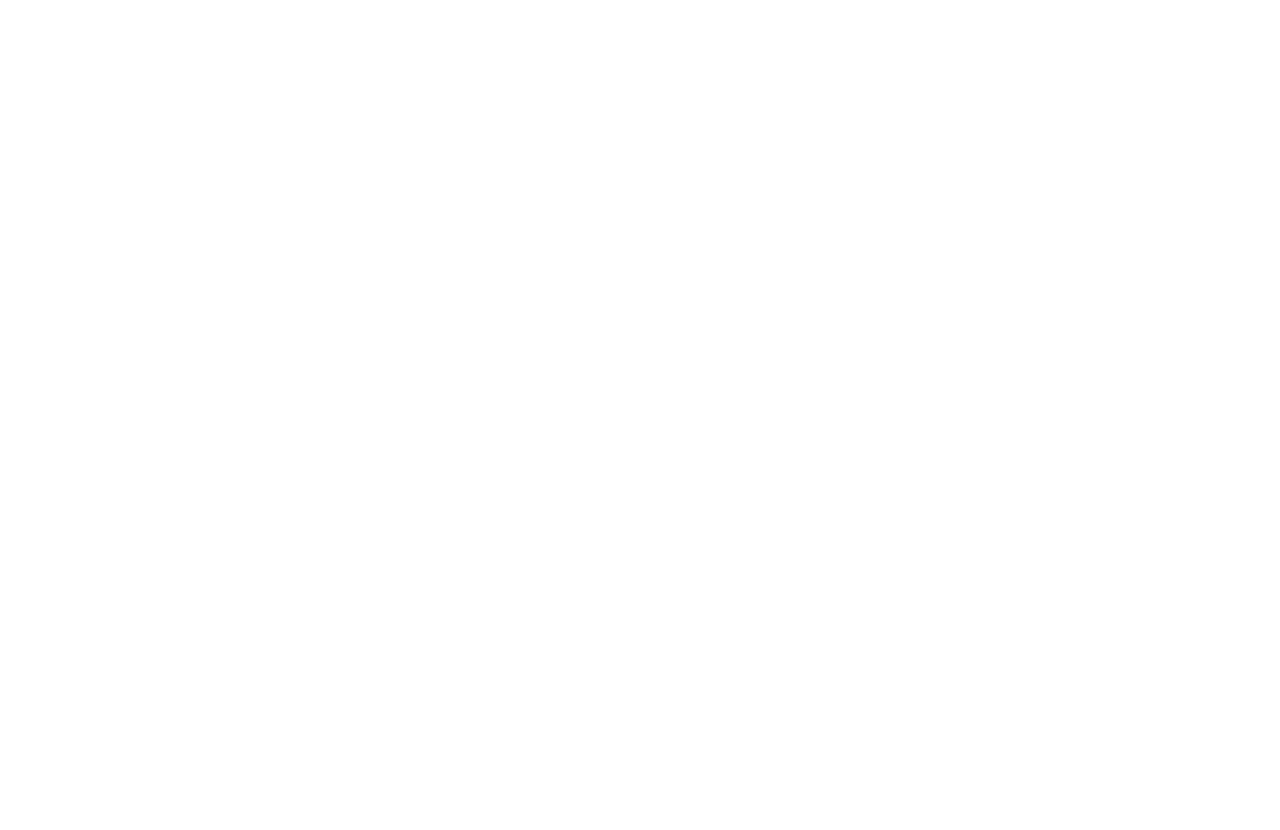
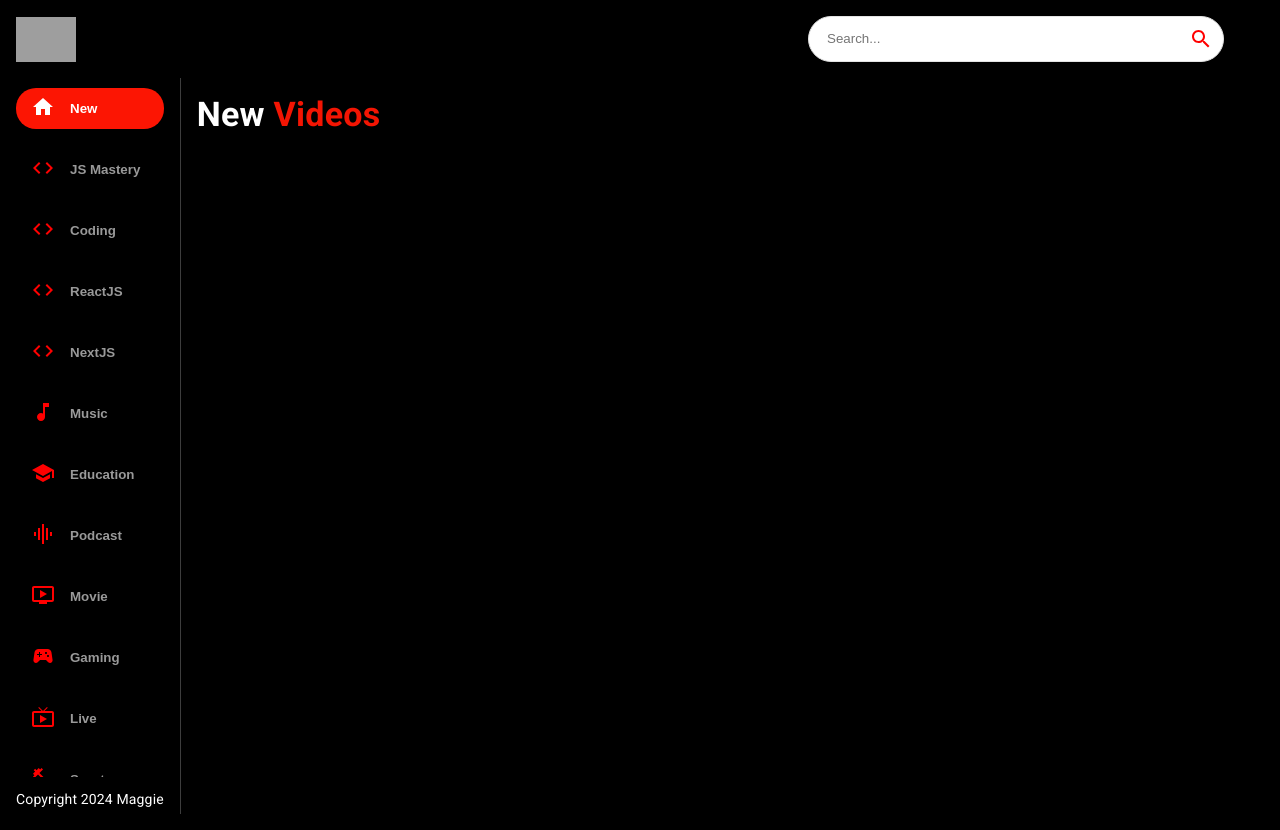
Before and after one commit to apps221/youtubeclone, a React (Create React App) app: page / in a window 1280 px wide. Before the commit the page ends 800 px from the top, so only its background shows below. Built offline with nearby package versions, Linux system fonts and the light colour scheme; grey boxes are pictures that could not be loaded.

Commit message:
halfway through youtube clone

```diff
--- a/src/App.js
+++ b/src/App.js
@@ -6,9 +6,13 @@
 import ChannelDetail from './components/ChannelDetail'
 import SearchFeed from './components/SearchFeed'
 
+
+
 const App = () => {
- <BrowserRouter>
- <Box sx={{backgroundColor: "#000"}}></Box>
+   return (
+      <>
+      <BrowserRouter>
+ <Box sx={{backgroundColor: "#000"}}>
  <Navbar />
  <Routes>
     <Route path="/" exact element={<Feed />}/>
@@ -16,7 +20,12 @@
     <Route path="/channel/:id" element={<ChannelDetail />}/>
     <Route path="/search/:searchTerm" element={<SearchFeed />}/>
  </Routes>
+ </Box>
  </BrowserRouter>
+      </>
+
+   )
+
 };
 
 export default App
--- a/src/components/Feed.jsx
+++ b/src/components/Feed.jsx
@@ -1,8 +1,25 @@
 import React from 'react'
+import {useState, useEffect} from 'react'
+import {Box, Stack, Typography} from '@mui/material';
+import Sidebar from './Sidebar';
+import Videos from './Videos';
 
 const Feed = () => {
   return (
-    <div>Feed</div>
+    <Stack sx={{flexDirection: {sx: "column", md: "row"}}}>
+      <Box sx={{height: {sx: 'auto', md: '92vh'}, borderRight: '1px solid #3d3d3d', px: {sx: 0, md: 2}}}>
+        <Sidebar />
+        <Typography className="copyright" variant="body2" sx={{mt: 1.5, color: "#fff"}}>
+          Copyright 2024 Maggie
+        </Typography>
+      </Box>
+      <Box p={2} sx={{overflowY: "auto", height: "90vh", flex: 2}}>
+        <Typography variant="h4" fontWeight="bold" mb={2} sx={{color: "white"}}>
+         New <span style={{color: "#F31503"}}>Videos</span>
+        </Typography>
+        <Videos videos ={[]}/>
+      </Box>
+    </Stack>
   )
 }
 
--- a/src/components/Navbar.jsx
+++ b/src/components/Navbar.jsx
@@ -1,8 +1,16 @@
 import React from 'react'
-
+import { Stack } from '@mui/material';
+import { Link } from 'react-router-dom';
+import { logo } from '../utils/constants';
+import SearchBar from './SearchBar';
 const Navbar = () => {
   return (
-    <div>Navbar</div>
+   <Stack direction='row' alignItems='center' p={2} sx={{position: 'sticky', background: '#000', top: 0, justifyContent: 'space-between'}}>
+    <Link to='/' style={{display: 'flex', alignItems: 'center'}}>
+    <img src={logo} alt='logo' height={45}/>
+    </Link>
+    <SearchBar />
+   </Stack>
   )
 }
 
--- /dev/null
+++ b/src/components/SearchBar.jsx
@@ -0,0 +1,33 @@
+import React from 'react'
+import { useState } from 'react'
+import { useNavigate } from 'react-router-dom'
+import { Paper, IconButton } from '@mui/material'
+import { Search } from '@mui/icons-material'
+
+const SearchBar = () => {
+  return (
+    <Paper
+    component="form"
+    onSubmit={() => {}}
+    sx={{
+        borderRadius: 20,
+        border: '1px solid #e3e3e3',
+        pl: 2,
+        boxShadow: 'none',
+        mr: { sm: 5}
+    }}
+    >
+       <input
+       className="search-bar"
+       placeholder="Search..."
+       value=""
+       onChange={()=> {}}
+       />
+<IconButton type="submit" sx={{p: '10px', color: 'red'}}>
+    <Search />
+</IconButton>
+    </Paper>
+  )
+}
+
+export default SearchBar
--- /dev/null
+++ b/src/components/Sidebar.jsx
@@ -0,0 +1,32 @@
+import React from 'react'
+import { Stack } from '@mui/material'
+import { categories } from '../utils/constants'
+const selectedCategory = "New"
+const Sidebar = () => {
+  return (
+
+   <Stack
+   direction="row"
+   sx={{
+    overflowY: "auto",
+    height: {sx: "auto", md: "95%"},
+    flexDirection: {md: "column"},
+   }}
+   >
+    {categories.map((category) => (
+        <button className="category-btn"
+        style={{
+            background: category.name === selectedCategory && "#FC1503",
+            color: "white"
+        }}
+        key={category.name}
+        >
+            <span style={{color: category.name === selectedCategory ? 'white' : 'red', marginRight: "15px"}}>{category.icon}</span>
+            <span style={{opacity: category.name === selectedCategory ? "1" : "0.6"}}>{category.name}</span>
+        </button>
+    ))}
+    </Stack>
+  )
+}
+
+export default Sidebar
--- /dev/null
+++ b/src/components/Videos.jsx
@@ -0,0 +1,9 @@
+import React from 'react'
+
+const Videos = () => {
+  return (
+   <div>Videos</div>
+  )
+}
+
+export default Videos
--- /dev/null
+++ b/src/utils/constants.js
@@ -0,0 +1,42 @@
+import MusicNoteIcon from '@mui/icons-material/MusicNote';
+import HomeIcon from '@mui/icons-material/Home';
+import CodeIcon from '@mui/icons-material/Code';
+import OndemandVideoIcon from '@mui/icons-material/OndemandVideo';
+import SportsEsportsIcon from '@mui/icons-material/SportsEsports';
+import LiveTvIcon from '@mui/icons-material/LiveTv';
+import SchoolIcon from '@mui/icons-material/School';
+import FaceRetouchingNaturalIcon from '@mui/icons-material/FaceRetouchingNatural';
+import CheckroomIcon from '@mui/icons-material/Checkroom';
+import GraphicEqIcon from '@mui/icons-material/GraphicEq';
+import TheaterComedyIcon from '@mui/icons-material/TheaterComedy';
+import FitnessCenterIcon from '@mui/icons-material/FitnessCenter';
+import DeveloperModeIcon from '@mui/icons-material/DeveloperMode';
+
+export const logo = 'https://i.ibb.co/s9Qys2j/logo.png';
+
+export const categories = [
+  { name: 'New', icon: <HomeIcon />, },
+  { name: 'JS Mastery', icon: <CodeIcon />, },
+  { name: 'Coding', icon: <CodeIcon />, },
+  { name: 'ReactJS', icon: <CodeIcon />, },
+  { name: 'NextJS', icon: <CodeIcon />, },
+  { name: 'Music', icon: <MusicNoteIcon /> },
+  { name: 'Education', icon: <SchoolIcon />, },
+  { name: 'Podcast', icon: <GraphicEqIcon />, },
+  { name: 'Movie', icon: <OndemandVideoIcon />, },
+  { name: 'Gaming', icon: <SportsEsportsIcon />, },
+  { name: 'Live', icon: <LiveTvIcon />, },
+  { name: 'Sport', icon: <FitnessCenterIcon />, },
+  { name: 'Fashion', icon: <CheckroomIcon />, },
+  { name: 'Beauty', icon: <FaceRetouchingNaturalIcon />, },
+  { name: 'Comedy', icon: <TheaterComedyIcon />, },
+  { name: 'Gym', icon: <FitnessCenterIcon />, },
+  { name: 'Crypto', icon: <DeveloperModeIcon />, },
+];
+
+export const demoThumbnailUrl = 'https://i.ibb.co/G2L2Gwp/API-Course.png';
+export const demoChannelUrl = '/channel/UCmXmlB4-HJytD7wek0Uo97A';
+export const demoVideoUrl = '/video/GDa8kZLNhJ4';
+export const demoChannelTitle = 'JavaScript Mastery';
+export const demoVideoTitle = 'Build and Deploy 5 JavaScript & React API Projects in 10 Hours - Full Course | RapidAPI';
+export const demoProfilePicture = 'http://dergipark.org.tr/assets/app/images/buddy_sample.png'
```
Also changed, not shown: src/utils/fetchFromAPI.js (added, +13 -0 lines), 1 other file (tests, documents, lock files or other folders).
